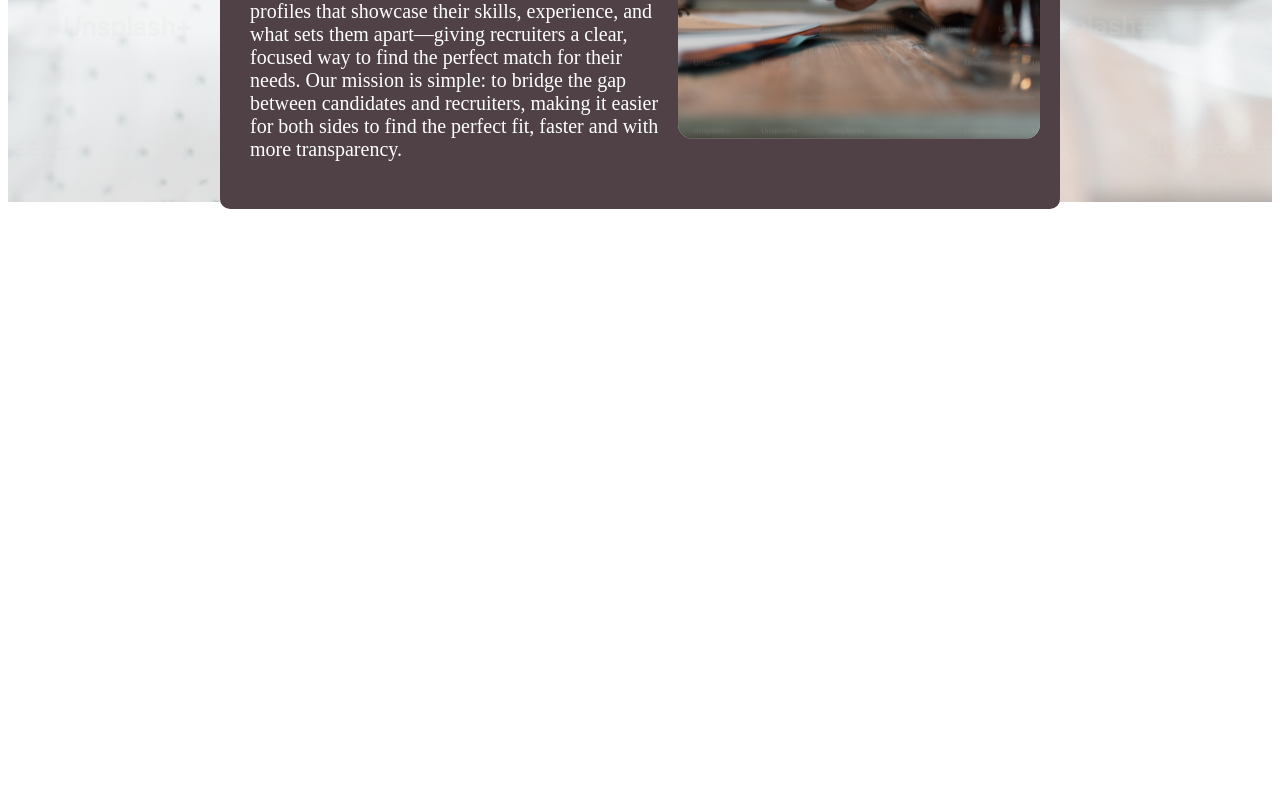
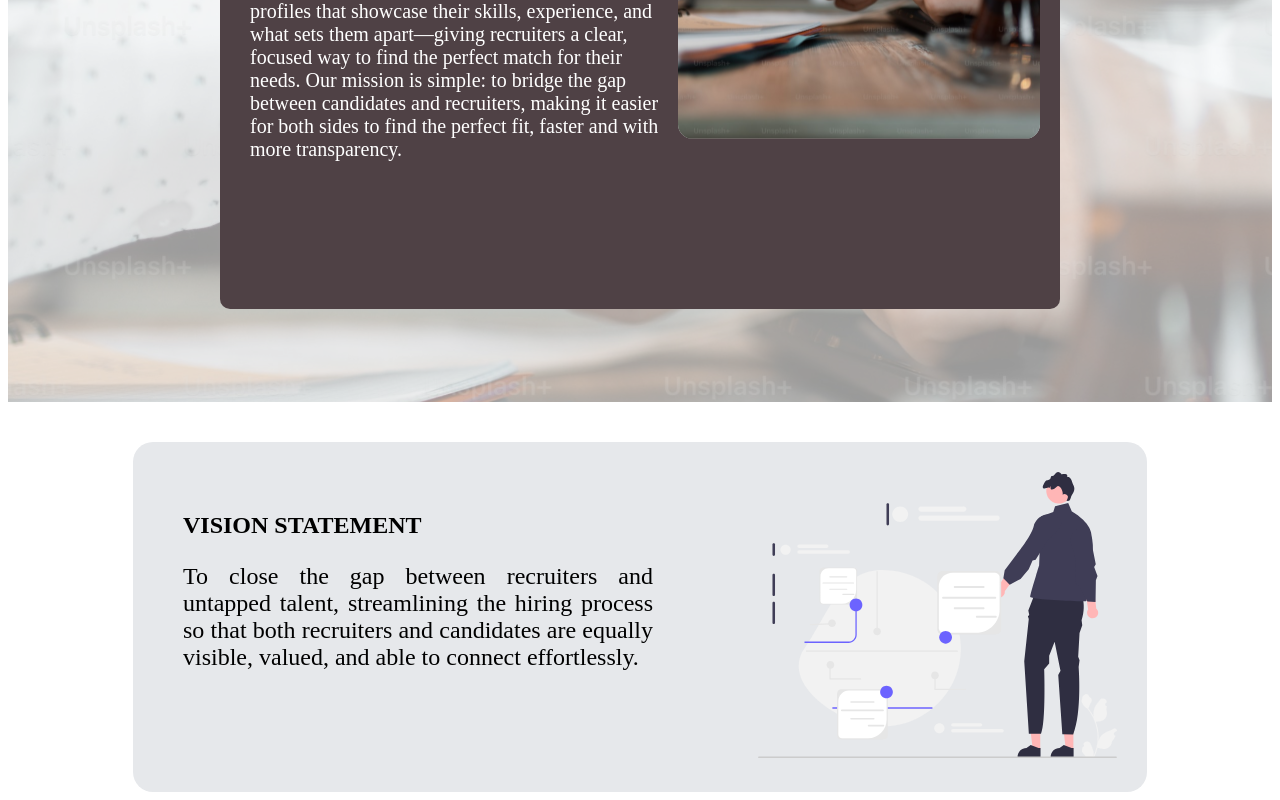
Before and after one commit to Yungflashh/recruiter2candidate, a React (Vite) app: page /aboutUs in a window 1280 px wide. Shown: the part 442-1242 px from the top of the page. Before the commit the page ends 800 px from the top, so only its background shows below. Built offline with nearby package versions, Linux system fonts and the light colour scheme.

Commit message:
added vision styling

```diff
--- a/src/components/Vision.tsx
+++ b/src/components/Vision.jsx
@@ -1,4 +1,5 @@
-import React from 'react'
+import "../styles/Vision.css"
+import VisionImg from "../assets/visionImg.svg"
 
 const Vision = () => {
   return (
@@ -10,7 +11,7 @@
                 </div>
 
                 <div className="visionImg">
-
+                    <img src={VisionImg} alt="a vision image" />
                 </div>
 
         </div>
--- a/src/pages/AboutPage.tsx
+++ b/src/pages/AboutPage.tsx
@@ -1,6 +1,7 @@
 import React from 'react'
 import "../styles/AboutPage.css"
 import aboutImg from "../assets/aboutImg.svg"
+import Vision from '../components/Vision'
 
 const AboutPage = () => {
   return (
@@ -22,6 +23,8 @@
                 </div>
 
             </div>
+
+            <Vision/>
     </div>
   )
 }
--- a/src/styles/AboutPage.css
+++ b/src/styles/AboutPage.css
@@ -1,6 +1,6 @@
 .heroSectionAbout{
     background: url(../assets/aboutHeroImg.svg);
-    height: 550px;
+    height: 750px;
     width: 100%;
     display: flex;
     flex-direction: column;
@@ -9,7 +9,7 @@
 
 .storyDiv{
     background-color: #4f4145;
-    height: 450px;
+    height: 550px;
     width: 800px;
     color: white;
     border-radius: 10px;
--- /dev/null
+++ b/src/styles/Vision.css
@@ -0,0 +1,23 @@
+.visionCOntainer{
+    display: flex;
+    background-color: #E6E8EB;
+    width: 1014px;
+    margin: auto;
+    justify-content: space-between;
+    margin-top: 40px;
+    border-radius: 20px;
+}
+
+.vision-text{
+    width: 470px;
+    margin: 50px;
+}
+
+.vision-text p{
+    font-size: 24px;
+    text-align: justify;
+}
+
+.visionImg{
+    margin: 30px;
+}
```
Also changed, not shown: src/assets/visionImg.svg (added).
